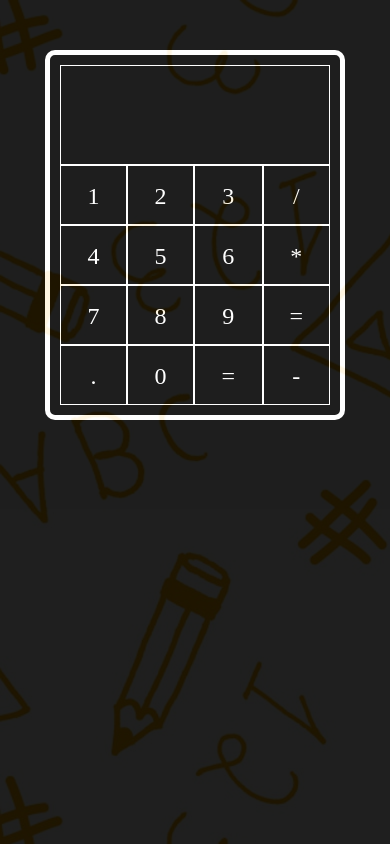
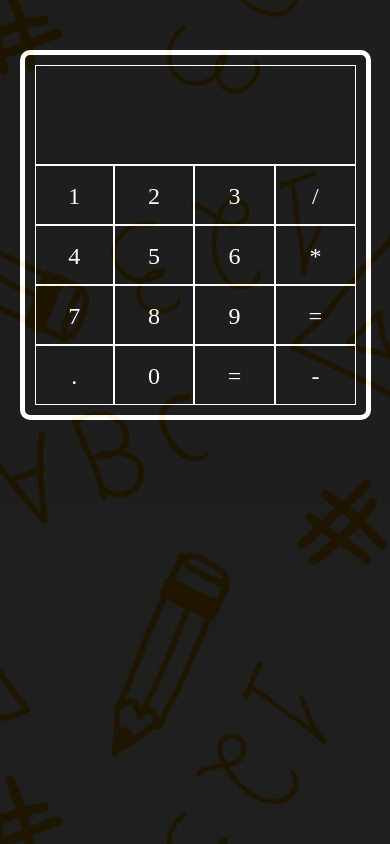
Before and after one commit to harichandanmohanty/calculator, a plain HTML site: page index.html in a window 390 px wide. Drawn offline with Linux system fonts and the light colour scheme.

Commit message:
minwidth in mediaquery

```diff
--- a/styles/style.css
+++ b/styles/style.css
@@ -113,7 +113,8 @@ body {
 
 @media screen and (max-width: 450px) {
     .calculator {
-      width: 300px;
+      width: 90%;
+      min-width: 250px;
     }
 
     .eachbutton {
```
Also changed, not shown: scripts/script.js (added).
